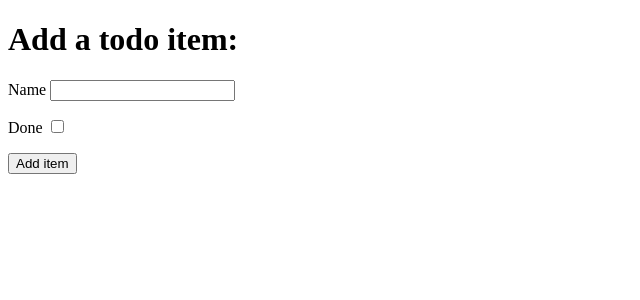
After one commit to CeciliaSwe/django, a Django app: page /add in a window 1280 px wide. The commit adds this page. Shown: the top 300 px of the page, without its empty margins (0-640 px from the left). Run offline with Django 3.2, Linux system fonts and the light colour scheme.

Commit message:
Add items!

```diff
--- a/django_test/django_test/urls.py
+++ b/django_test/django_test/urls.py
@@ -15,9 +15,10 @@ Including another URLconf
 """
 from django.contrib import admin
 from django.urls import path
-from todo.views import get_todo_list
+from todo.views import get_todo_list, add_item
 
 urlpatterns = [
     path('admin/', admin.site.urls),
-    path('', get_todo_list, name="get_todo_list")
+    path('', get_todo_list, name="get_todo_list"),
+    path('add', add_item, name="add")
 ]
--- /dev/null
+++ b/django_test/todo/templates/todo/add_item.html
@@ -0,0 +1,38 @@
+<!DOCTYPE html>
+<html lang="en">
+
+<head>
+    <meta charset="UTF-8">
+    <meta http-equiv="X-UA-Compatible" content="IE=edge">
+    <meta name="viewport" content="width=device-width, initial-scale=1.0">
+    <title>Document</title>
+</head>
+
+<body>
+
+    <h1>Add a todo item:</h1>
+    <form method="POST" action="add">
+        {% csrf_token %}
+        <div>
+            <p>
+                <label for="id_name">Name</label>
+                <input type="text" id="id_name" name="item_name" />
+            </p>
+        </div>
+        <div>
+            <p>
+                <label for="id_done">Done</label>
+                <input type="checkbox" id="id_done" name="done" />
+            </p>
+        </div>
+        <div>
+            <p>
+                <button type="submit">Add item</button>
+            </p>
+        </div>
+
+    </form>
+
+</body>
+
+</html>
--- a/django_test/todo/views.py
+++ b/django_test/todo/views.py
@@ -1,11 +1,22 @@
-from django.shortcuts import render
+from django.shortcuts import render, redirect
 from .models import Item
 
+# Create your views here.
 
-# Create your views here.
+
 def get_todo_list(request):
     items = Item.objects.all()
     context = {
-        "items" : items
+        'items': items
     }
-    return render(request, "todo/todo_list.html", context)
+    return render(request, 'todo/todo_list.html', context)
+
+
+def add_item(request):
+    if request.method == 'POST':
+        name = request.POST.get('item_name')
+        done = 'done' in request.POST
+        Item.objects.create(name=name, done=done)
+
+        return redirect('get_todo_list')
+    return render(request, 'todo/add_item.html')
```
Also changed, not shown: django_test/todo/templates/todo/todo_list.html (+10 -16 lines), django_test/db.sqlite3.
